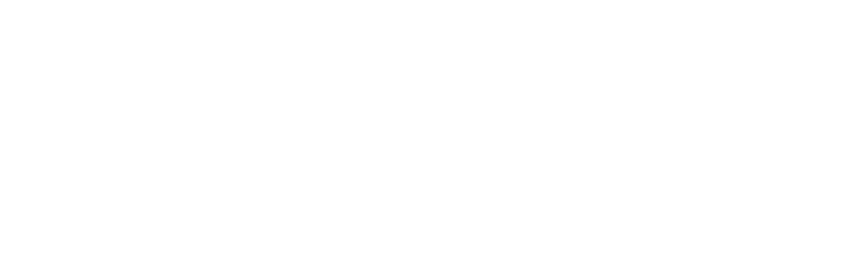
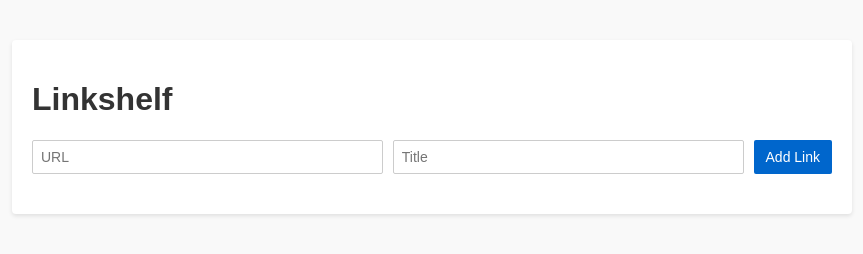
Before and after one commit to stevef1uk/testgt3, a plain HTML site: page linkshelf/web/index.html in a window 1280 px wide. Shown: the whole page, without its empty margins (208-1071 px from the left). Drawn offline with Linux system fonts and the light colour scheme; files that its build step writes are made by us from their sources; no server answers; files whose address does not match are found by name.

Commit message:
chore(orchestrator): checkpoint implementation -> qa_review (success) [wf-1]

```diff
--- a/linkshelf/web/index.html
+++ b/linkshelf/web/index.html
@@ -4,9 +4,20 @@
   <meta charset="UTF-8">
   <meta name="viewport" content="width=device-width, initial-scale=1.0">
   <title>Linkshelf</title>
+  <link rel="stylesheet" href="/static/style.css">
 </head>
 <body>
-  <div id="app"></div>
+  <div id="app">
+    <div class="container">
+      <h1>Linkshelf</h1>
+      <form id="linkForm" class="link-form">
+        <input type="text" id="urlInput" placeholder="URL" required>
+        <input type="text" id="titleInput" placeholder="Title" required>
+        <button type="submit">Add Link</button>
+      </form>
+      <ul id="links" class="links-list"></ul>
+    </div>
+  </div>
   <script src="/static/app.js"></script>
 </body>
 </html>
```
